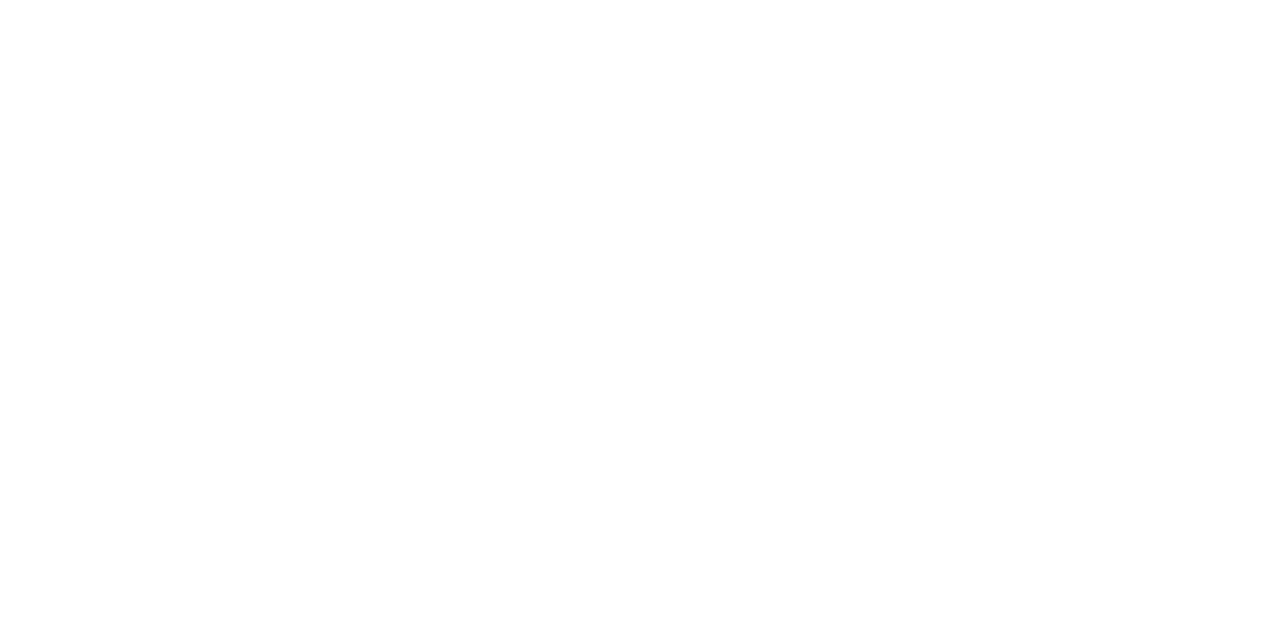
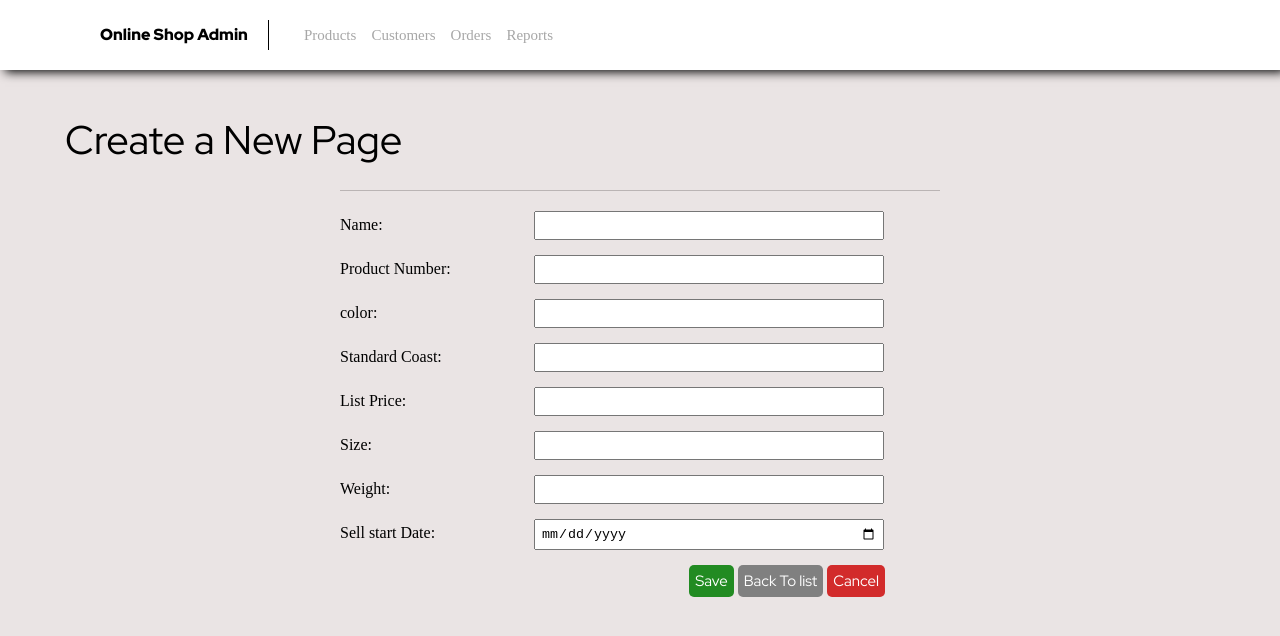
Before and after one commit to Gvanttsa/GITA-final-project, a plain HTML site: page edit.html in a window 1280 px wide. Drawn offline with Linux system fonts and the light colour scheme.

Commit message:
add button functions/form

```diff
--- a/css/style.css
+++ b/css/style.css
@@ -116,6 +116,7 @@ tr:nth-child(even) {
     color: #fff;
     margin-right: 15px;
     padding: 8px 16px;
+    cursor: pointer;
 }
 .delete-button {
     background-color: #D22B2B;
@@ -123,6 +124,7 @@ tr:nth-child(even) {
     color: #fff;
     margin-right: 15px;
     padding: 8px 16px;
+    cursor: pointer;
 }
 .new-product {
     width: 180x;
@@ -134,6 +136,14 @@ tr:nth-child(even) {
     font-size: 18px;
     font-family: 'Red Hat Display', sans-serif;
     margin-top: 15px;
+}
+/* filter */
+.filter-form-wrapper {
+    display: none;
+}
+.filter-form-wrapper.active1 {
+    display: block;
+    margin-bottom: 15px;
 }
 
 /* form */
@@ -176,14 +186,14 @@ tr:nth-child(even) {
     border-radius: 5px;
     cursor: pointer;
     font-size: 15px;
-
+    font-family: 'Red Hat Display', sans-serif;
+    cursor: pointer;
 }
 .save {
     background-color: 	#228B22;
 }
 .back-to {
     background-color: #808080;
-    /* display: inline-block; */
 }
 .cancel {
     background-color: #D22B2B;
@@ -207,3 +217,7 @@ tr:nth-child(even) {
     color: rgb(167, 167, 167);
     font-size: 15x;
 }
+
+.tr-add {
+    display: none;
+}
--- a/edit.html
+++ b/edit.html
@@ -0,0 +1,102 @@
+<!DOCTYPE html>
+<html lang="en">
+<head>
+    <meta charset="UTF-8">
+    <meta http-equiv="X-UA-Compatible" content="IE=edge">
+    <meta name="viewport" content="width=device-width, initial-scale=1.0">
+    <title>Online Shop</title>
+    <link rel="preconnect" href="https://fonts.googleapis.com">
+    <link rel="preconnect" href="https://fonts.gstatic.com" crossorigin>
+    <link href="https://fonts.googleapis.com/css2?family=Red+Hat+Display:wght@400;900&family=Roboto&display=swap" rel="stylesheet">
+    <link rel="icon" href="https://cdn4.iconfinder.com/data/icons/shopping-e-commerce-6-2/32/Cart-E_commerce-Global-Shopping-Online-512.png">
+    <link rel="stylesheet" href="css/reset.css">
+    <link rel="stylesheet" href="css/style.css">
+</head>
+<body>
+    <header class="header">
+        <div class="header-wrapper">
+            <a href="index.html">
+                <p class="logo">Online Shop Admin</p>
+            </a>
+            <div class="line"></div>
+
+            <nav>
+                <ul class="ul-list">
+                    <li class="li-list">
+                        <a class="list-content" href="index.html">Products</a>
+                    </li>
+                    <li class="li-list">
+                        <a class="list-content" href="customers.html">Customers</a>
+                    </li>
+                    <li class="li-list">
+                        <a class="list-content" href="orders.html">Orders</a>
+                    </li>
+                    <li class="li-list">
+                        <a class="list-content" href="reports.html">Reports</a>
+                    </li>
+                </ul>
+            </nav>
+        </div>
+    </header>
+
+    <section>
+        <h2 class="title">Create a New Page</h2>
+
+        <div class="form-style" id="whole-form">
+            <form action="" id="creation" method="POST">
+                <div class="input-wrapper">
+                    <label for="product-name" class="label-style">Name:</label>
+                    <input type="text" name="productname" id="product-name" class="input-style">
+                    <span class="error-text" id="error_productname"></span>
+                </div>
+
+                <div class="input-wrapper">
+                    <label for="product-number" class="label-style">Product Number:</label>
+                    <input type="text" name="productnumber" id="product-number" class="input-style">
+                    <span class="error-text" id="error_productnumber"></span>
+                </div>
+
+                <div class="input-wrapper">
+                    <label for="product-color" class="label-style">color:</label>
+                    <input type="text" name="productcolor" id="product-color" class="input-style">
+                </div>
+
+                <div class="input-wrapper">
+                    <label for="product-cost" class="label-style">Standard Coast:</label>
+                    <input type="number" name="productcost" id="product-cost" class="input-style">
+                </div>
+
+                <div class="input-wrapper">
+                    <label for="product-price" class="label-style">List Price:</label>
+                    <input type="number" name="productprice" id="product-price" class="input-style">
+                    <span class="error-text" id="error_productprice"></span>
+                </div>
+
+                <div class="input-wrapper">
+                    <label for="product-size" class="label-style">Size:</label>
+                    <input type="number" name="productsize" id="product-size" class="input-style">
+                </div>
+
+                <div class="input-wrapper">
+                    <label for="product-weight" class="label-style">Weight:</label>
+                    <input type="number" name="productweight" id="product-weight" class="input-style">
+                </div>
+
+                <div class="input-wrapper">
+                    <label for="product-date" class="label-style">Sell start Date:</label>
+                    <input type="date" name="productdate" id="product-date" class="input-style">
+                </div>
+                <div class="buttons-wrapper">
+                    <button type="submit" class="save" id="save">Save</button>
+                    <a href="index.html" class="back-to">Back To list</a>
+                    <a href="index.html" class="cancel">Cancel</a>
+                </div>
+            </form>
+        </div>
+    </section>
+
+
+    <script src="form.js"></script>
+
+</body>
+</html>
--- a/form.js
+++ b/form.js
@@ -46,4 +46,40 @@ for (let item in errors) {
     }
 }
 
+    if(Object.keys(errors).length == 0) {
+        //myForm.submit();
+
+        window.location.href = 'index.html';
+
+    }
 });
+
+
+// let buttonSave = document.getElementById('save');
+// let wholeForm = document.getElementById('whole-form');
+
+// buttonSave.addEventListener('submit', function(event) {
+//     let formData = {
+//         title: event.target[0].value,
+//         number: event.target[1].value,
+//         color: event.target[2].value,
+//         cost: event.target[3].value,
+//         price: event.target[4].value,
+//         size: event.target[5].value,
+//         weight: event.target[6].value,
+//         date: event.target[7].value,
+//     }
+//     fetch('https://jsonplaceholder.typicode.com/posts',{
+//         method: 'POST',
+//         body: JSON.stringify(formData),
+//         headers: {
+//           'Content-type': 'application/json; charset=UTF-8',
+//         },
+//     })
+//         .then((response) => response.json())
+//         .then((post) => afterPostSave(post));
+//     })
+
+
+
+// });
```
Also changed, not shown: filter.js (added, +18 -0 lines), form.html (+7 -20 lines), index.html (+16 -2 lines), script.js (+5 -2 lines), delete.html (deleted).
